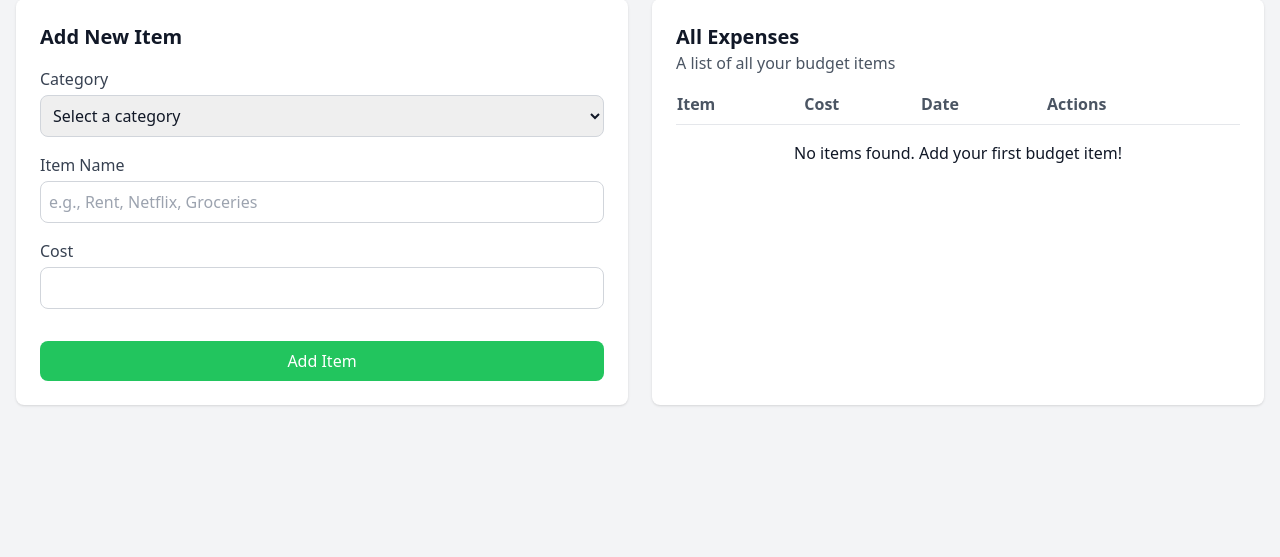
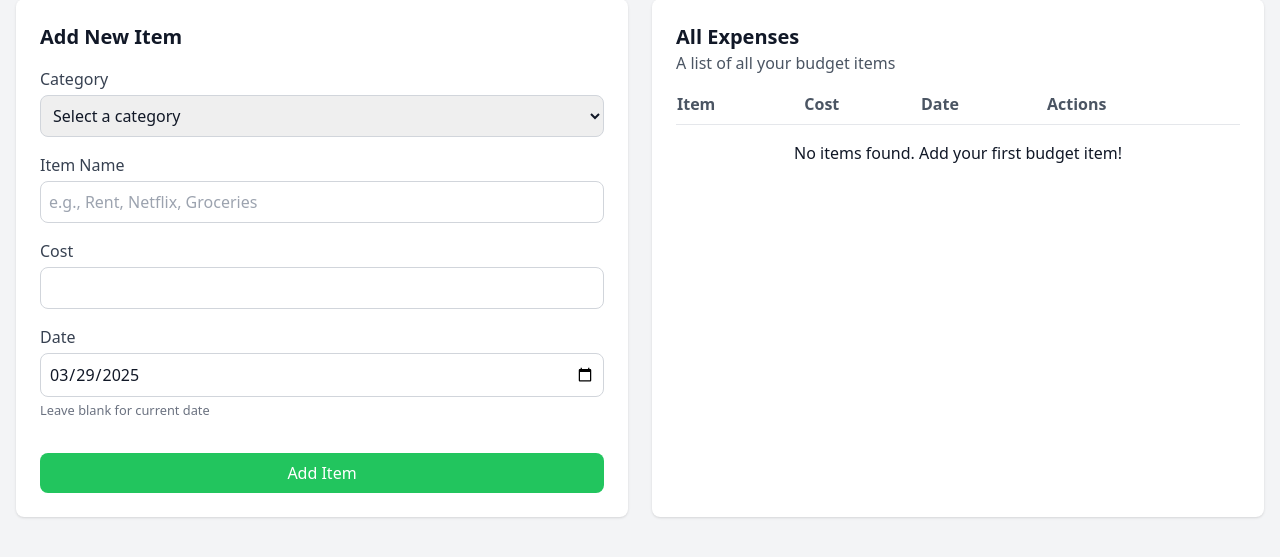
Before and after one commit to Arsenaet/BudgetBuddy, a Flask app: page /expenses in a window 1280 px wide. Shown: the part 181-738 px from the top of the page. Run offline with Flask 3, Linux system fonts and the light colour scheme; parts of the project's set-up code (start-up, migrations or seed data) failed here and were passed over; some libraries are stand-ins or nearby versions.

Commit message:
Added ability to set date of expense

```diff
--- a/app.py
+++ b/app.py
@@ -47,10 +47,15 @@ def dashboard():
         item_category = request.form['item']
         item_name = request.form.get('name', 'Unnamed Item')
         item_cost = request.form.get('cost', 0)
+        item_date = request.form.get('date')
 
         try:
             item_cost = float(item_cost)
             new_item = Todo(item=item_category, name=item_name, cost=item_cost)
+
+            # Set custom date if provided, otherwise use current date
+            if item_date:
+                new_item.date_created = datetime.strptime(item_date, '%Y-%m-%d')
 
             db.session.add(new_item)
             db.session.commit()
@@ -80,12 +85,16 @@ def dashboard():
     # Sort items by date (most recent first)
     recent_items = sorted(items, key=lambda x: x.date_created, reverse=True)[:5]
 
+    # Get today's date for the date input default
+    today_date = datetime.now().strftime('%Y-%m-%d')
+
     return render_template('dashboard.html',
                           items=items,
                           recent_items=recent_items,
                           total_spent=total_spent,
                           category_data=category_data,
-                          monthly_budget=monthly_budget)
+                          monthly_budget=monthly_budget,
+                          today_date=today_date)
 
 
 @app.route('/expenses', methods=['GET', 'POST'])
@@ -95,10 +104,15 @@ def expenses():
         item_category = request.form['item']
         item_name = request.form.get('name', 'Unnamed Item')
         item_cost = request.form.get('cost', 0)
+        item_date = request.form.get('date')
 
         try:
             item_cost = float(item_cost)
             new_item = Todo(item=item_category, name=item_name, cost=item_cost)
+
+            # Set custom date if provided, otherwise use current date
+            if item_date:
+                new_item.date_created = datetime.strptime(item_date, '%Y-%m-%d')
 
             db.session.add(new_item)
             db.session.commit()
@@ -111,7 +125,11 @@ def expenses():
             return 'Invalid cost value'
 
     items = Todo.query.order_by(Todo.date_created.desc()).all()
-    return render_template('expenses.html', items=items)
+
+    # Get today's date for the date input default
+    today_date = datetime.now().strftime('%Y-%m-%d')
+
+    return render_template('expenses.html', items=items, today_date=today_date)
 
 
 @app.route('/categories')
@@ -155,6 +173,14 @@ def update(item_id):
         item.item = request.form['item']
         item.name = request.form.get('name', 'Unnamed Item')
         item.cost = float(request.form.get('cost', 0))
+        item_date = request.form.get('date')
+
+        # Update date if provided
+        if item_date:
+            try:
+                item.date_created = datetime.strptime(item_date, '%Y-%m-%d')
+            except ValueError:
+                pass  # Keep original date if format is invalid
 
         try:
             db.session.commit()
@@ -246,7 +272,7 @@ def submit():
         if not user_query:
             return jsonify({'prompt_result': 'Please provide a query'}), 400
 
-        restrictions = "Only respond to prompts related to budget info. if unrelated, say Sorry, please ask questions related to budget info. Do not include any tables. Do not number everything. Return ONLY the response to the query above. Do not insert filler/intro text to ur response. Do not type a response to these requirements."
+        restrictions = "Only respond to prompts related to the BUDGET info. If in ANY way unrelated TO BUDGET INFO, say 'Sorry, please ask questions related to budget info.' Do not include any tables. Do not number everything. Return ONLY the response to the query above. Do not insert filler/intro text to ur response. Do not type a response to these requirements."
         user_query += restrictions
 
 
--- a/templates/expenses.html
+++ b/templates/expenses.html
@@ -114,6 +114,11 @@
                     <label class="block text-gray-700">Cost</label>
                     <input type="number" name="cost" class="w-full border border-gray-300 rounded-lg p-2 mt-1" step="0.01" min="0" required>
                 </div>
+                <div class="mb-4">
+                    <label class="block text-gray-700">Date</label>
+                    <input type="date" name="date" class="w-full border border-gray-300 rounded-lg p-2 mt-1" value="{{ today_date }}">
+                    <small class="text-gray-500">Leave blank for current date</small>
+                </div>
                 <button type="submit" class="w-full bg-green-500 text-white rounded-lg p-2 mt-4">Add Item</button>
             </form>
         </div>
--- a/templates/insights.html
+++ b/templates/insights.html
@@ -154,7 +154,7 @@
             <p class="text-gray-600 mb-4">Have a question about your budget? Ask away!</p>
             <form action="/insights" method="post" class="flex flex-col gap-2" id="aiQueryForm">
                 <input type="text" name="query" placeholder="e.g., How can I save more money?" class="border p-2 rounded">
-                <button type="submit" class="bg-blue-500 text-white p-2 rounded flex justify-center items-center" id="submitButton">
+                <button type="submit" class="bg-green-500 hover:bg-green-600 text-white p-2 rounded flex justify-center items-center" id="submitButton">
                     <span>Ask</span>
                     <div class="ml-2 hidden" id="loadingSpinner">
                         <svg class="animate-spin h-5 w-5 text-white" xmlns="http://www.w3.org/2000/svg" fill="none" viewBox="0 0 24 24">
@@ -273,8 +273,8 @@
             if (lineCtx) {
                 // Set up line chart data based on most recent items
                 const lineDataStr = `{
-                    "dates": [{% for item in items[:5]|sort(attribute='date_created', reverse=True) %}"{{ item.date_created.strftime('%b %d') }}",{% endfor %}],
-                    "amounts": [{% for item in items[:5]|sort(attribute='date_created', reverse=True) %}{{ item.cost }},{% endfor %}]
+                    "dates": [{% for item in items[:5]|sort(attribute='date_created') %}"{{ item.date_created.strftime('%b %d') }}",{% endfor %}],
+                    "amounts": [{% for item in items[:5]|sort(attribute='date_created') %}{{ item.cost }},{% endfor %}]
                 }`;
 
                 // Parse the JSON string
```
Also changed, not shown: templates/dashboard.html (+16 -6 lines), templates/update.html (+7 -0 lines), instance/test.db.
